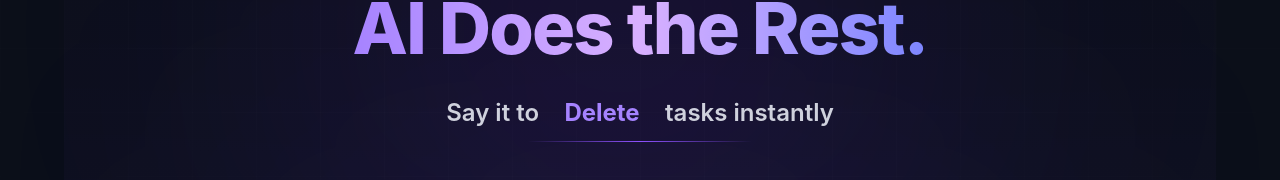
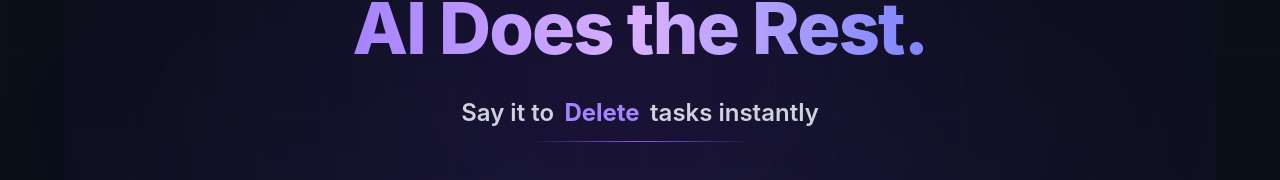
Before and after one commit to SahilManav/voice-task-ai, a React (Vite) app in the folder client/: page / in a window 1280 px wide. Shown: the part 272-452 px from the top of the page. Built offline with nearby package versions, Linux system fonts and the light colour scheme; no server answers.

Commit message:
style: refine hero section layout and animated text spacing

```diff
--- a/client/src/components/landing/HeroSection.jsx
+++ b/client/src/components/landing/HeroSection.jsx
@@ -98,8 +98,7 @@ const HeroSection = () => {
             animate={{ opacity: 1, y: 0 }}
             exit={{ opacity: 0, y: -10 }}
             transition={{ duration: 0.3 }}
-            className="text-violet-400 inline-block min-w-[110px] text-center font-bold"
-          >
+className="inline-block min-w-[80px] text-center font-bold text-violet-400"          >
             {words[wordIndex]}
           </motion.span>
 
```
